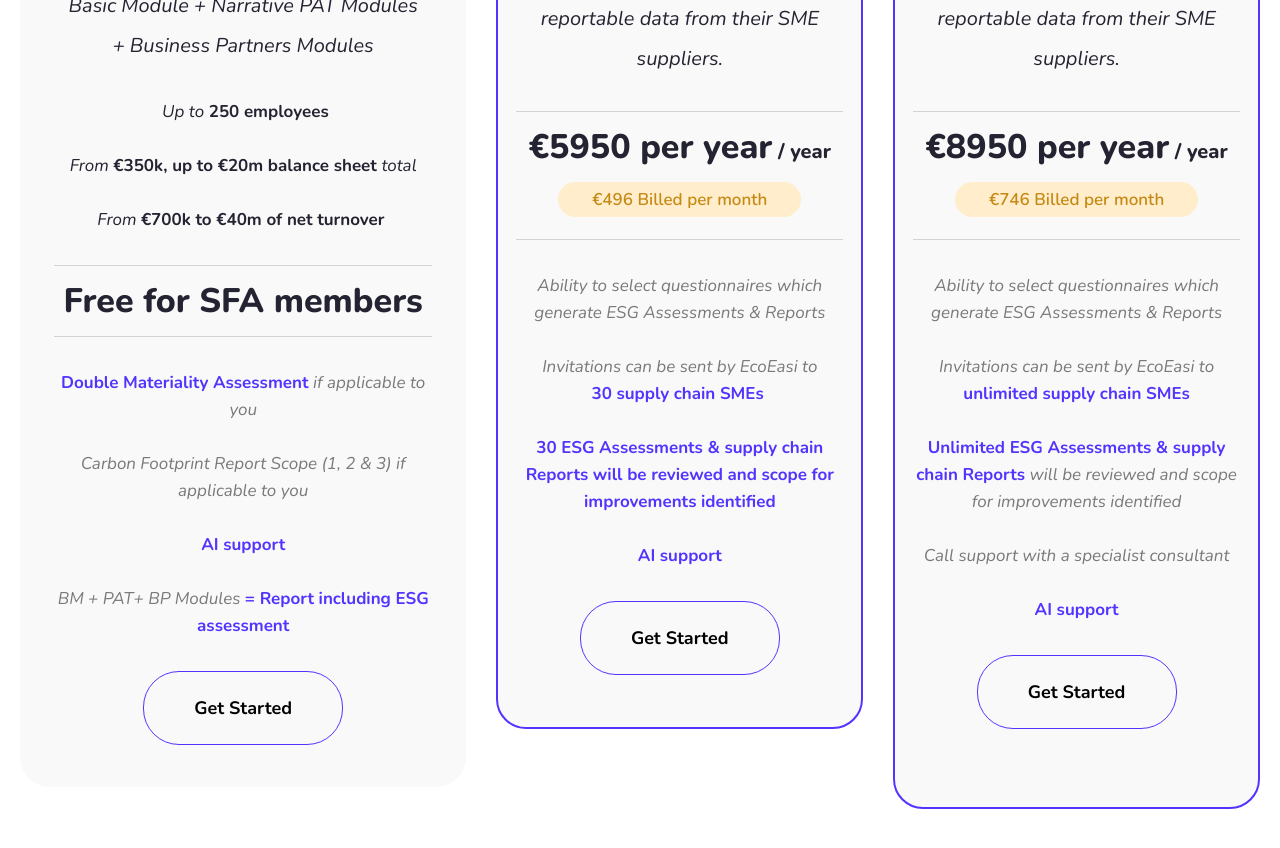
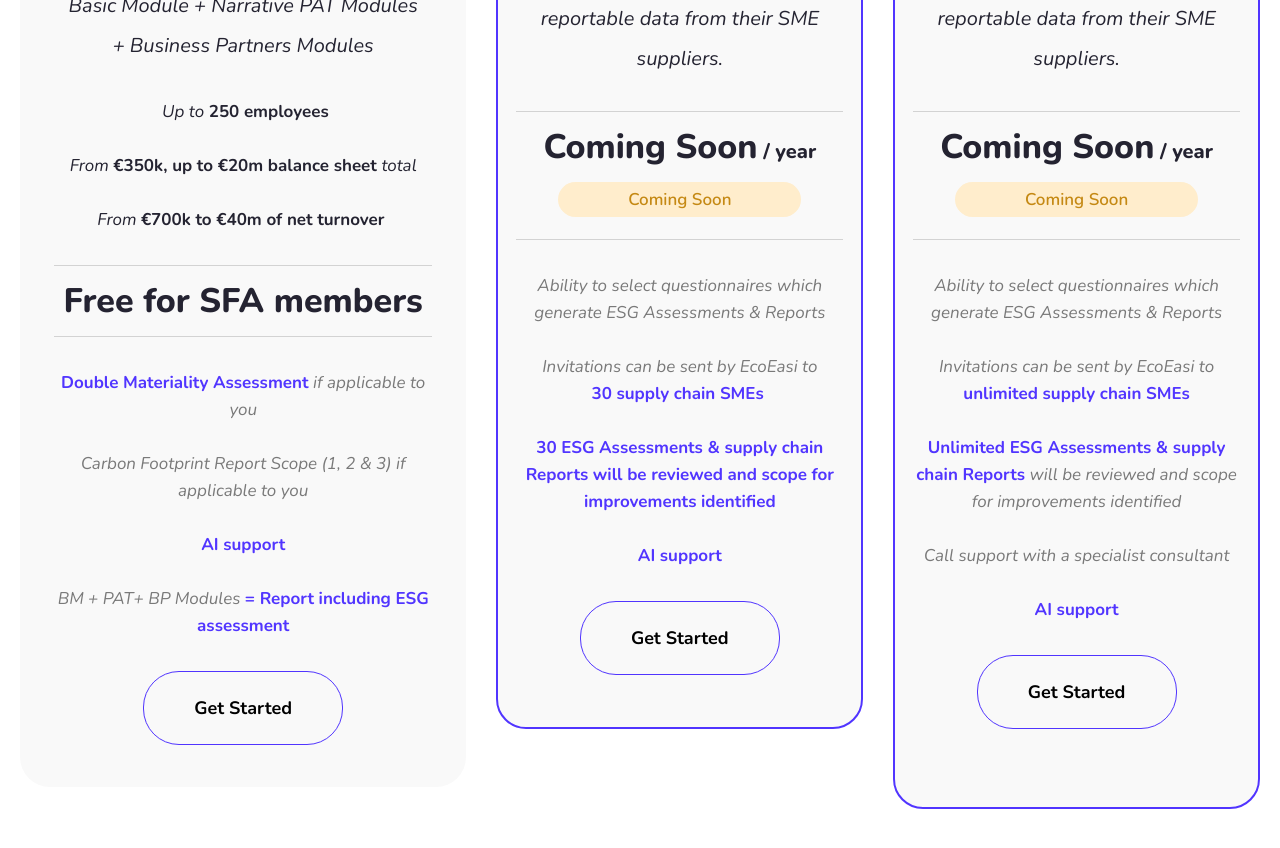
Before and after one commit to umeshdhanwal/latestecoeasi, a React (Vite) app: page / in a window 1280 px wide. Shown: the part 5520-6368 px from the top of the page. Built offline with nearby package versions, Linux system fonts and the light colour scheme.

Commit message:
coming soon for pricing

```diff
--- a/src/components/ESGReportComponent/index.jsx
+++ b/src/components/ESGReportComponent/index.jsx
@@ -8,8 +8,8 @@ export default function ESGReportComponent({
     </>
   ),
   subheadingText = "For Mid-Sized buyers who want to obtain and analyse ESG reportable data from their SME suppliers.",
-  priceText = "€5950 per year",
-  billingText = "€496 Billed per month",
+  priceText = "Coming Soon",
+  billingText = "Coming Soon",
   descriptionText,
   buttonText = "Get Started",
   isPro = false,
@@ -21,8 +21,8 @@ export default function ESGReportComponent({
         Pro ESG Assessments <br />& Reports
       </>
     ),
-    priceText: "€8950 per year",
-    billingText: "€746 Billed per month",
+    priceText: "Coming Soon",
+    billingText: "Coming Soon",
   };
 
   const content = isPro ? proContent : { headingText, priceText, billingText };
```
